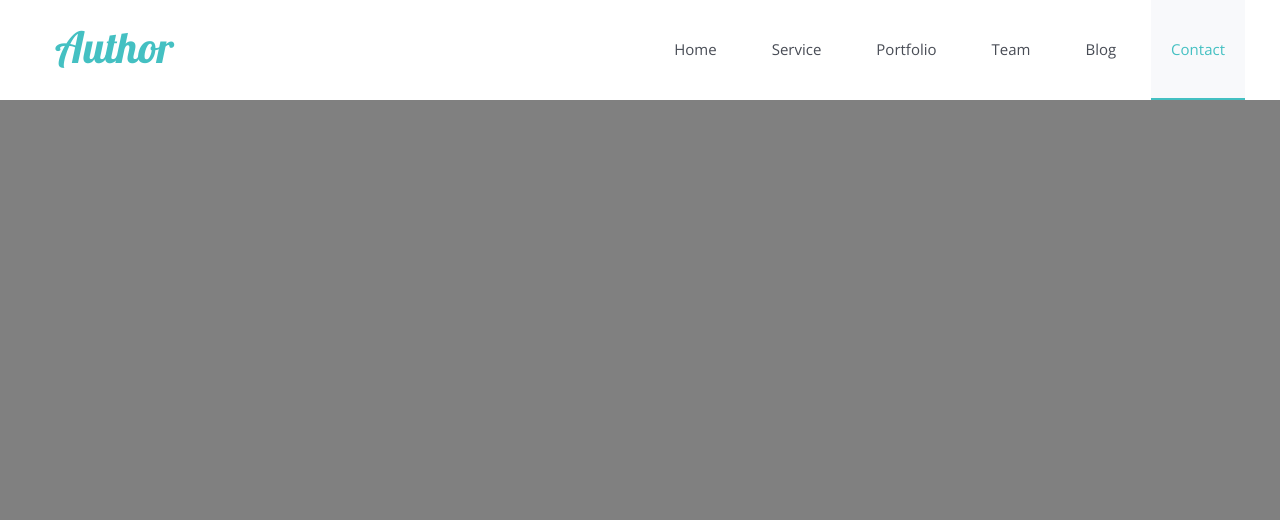
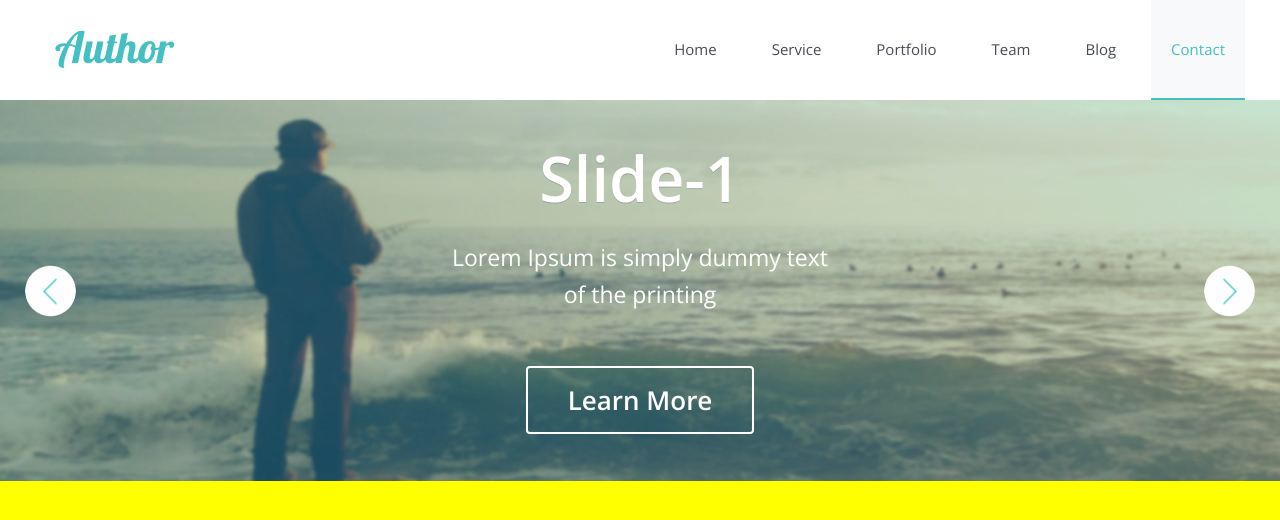
Before and after one commit to tsymbal-vitaly/AUTHORv2-template-, a website: page app/index.html in a window 1280 px wide. Shown: the top 520 px of the page. Drawn offline with nearby package versions, Linux system fonts and the light colour scheme; files whose address does not match are found by name.

Commit message:
Added block vision

```diff
--- a/app/index.html
+++ b/app/index.html
@@ -16,6 +16,7 @@
 <body>
     <!-- Start of code -->
     <div id="wrapper">
+        <div class="section nav" id="home"></div>
         <header class="header">
             <div class="container">
                 <a href="#home" id="logo" title="Author">Author</a>
@@ -34,7 +35,40 @@
                 </nav> <!-- /nav end -->
             </div> <!-- /.container end -->
         </header> <!-- /header end -->
-        <div class="vision section nav" id="home" style="background:grey"></div>
+        <div class="vision section nav" style="background:grey">
+            <div class="carousel">
+                <div class="slide-item">
+                    <div class="overlay"></div>
+                    <img src="img/img_carousel2.jpg" alt="slide-1">
+                    <div class="caption">
+                        <h1>Slide-1</h1>
+                        <p>Lorem Ipsum is simply dummy text <br>
+                        of the printing</p>
+                        <a href="#">Learn More</a>
+                    </div> <!-- /.caption end -->
+                </div>
+                <div class="slide-item">
+                    <div class="overlay"></div>
+                    <img src="img/img_carousel2.jpg" alt="slide-2">
+                    <div class="caption">
+                        <h1>Slide-2</h1>
+                        <p>Lorem Ipsum is simply dummy text <br>
+                        of the printing</p>
+                        <a href="#">Learn More</a>
+                    </div> <!-- /.caption end -->
+                </div>
+                <div class="slide-item">
+                    <div class="overlay"></div>
+                    <img src="img/img_carousel2.jpg" alt="slide-3">
+                    <div class="caption">
+                        <h1>Slide-3</h1>
+                        <p>Lorem Ipsum is simply dummy text <br>
+                        of the printing</p>
+                        <a href="#">Learn More</a>
+                    </div> <!-- /.caption end -->
+                </div>
+            </div>
+        </div>
         <div class="section section2 nav" style="background:yellow" id="service"></div>
         <div class="section section3 nav" style="background:green" id="portfolio"></div>
         <div class="section section4 nav" style="background:blue" id="team"></div>
--- a/app/js/common.js
+++ b/app/js/common.js
@@ -1,6 +1,7 @@
 jQuery(function() {
     initAnimationButton();
     initmobileMenu();
+    initCarousel();
 });
 
 //  Mobile menu button animation
@@ -57,7 +58,7 @@ jQuery(window).scroll(function () {
     })
 });
 
-$("nav").on("click", "a", function (event) {
+jQuery("nav").on("click", "a", function (event) {
     //  Exclude the standard browser response
     event.preventDefault();
 
@@ -72,3 +73,17 @@ $("nav").on("click", "a", function (event) {
         scrollTop: top
     }, 1000);
 });
+
+//  Carousel unit vision Slick.js
+function initCarousel() {
+    $('.carousel').slick({
+        autoplay: false,
+        autoplaySpeed: 3000,
+        fade: true,
+        pauseOnHover: true,
+        cssEase: 'linear',
+        arrows: true,
+        prevArrow:'<img class="arrow-left" src="img/left.png" alt="left">',
+        nextArrow:'<img class="arrow-right" src="img/right.png" alt="right">'
+    });
+}
--- a/app/sass/_header.scss
+++ b/app/sass/_header.scss
@@ -73,6 +73,7 @@
     position: fixed;
     width: 100%;
     transition: .5s;
+    z-index: 1000;
 }
 
 .headhesive--stick {
--- a/app/sass/_variables.scss
+++ b/app/sass/_variables.scss
@@ -26,7 +26,6 @@ $space: $base/4;
 .section3,
 .section4,
 .section5,
-.section6,
-.vision {
+.section6 {
     height: 1000px;
 }
--- a/app/sass/_vision.scss
+++ b/app/sass/_vision.scss
@@ -0,0 +1,108 @@
+//    vision start
+.vision {
+    @media screen and (max-width: $break_sm) {
+        padding-top: 54px;
+    }
+}
+
+.carousel {
+    position: relative;
+    .slick-arrow {
+        position: absolute;
+        top: 50%;
+        transform: translateY(-50%);
+        transition: .3s;
+        cursor: pointer;
+        border-radius: 50%;
+        z-index: 100;
+        &:hover,
+        &:active {
+            box-shadow: 0px 0px 15px 10px rgba(255, 255, 255, .75);
+        }
+        @media screen and (max-width: $break_sm) {
+            width: 35px;
+            height: auto;
+            top: 25%;
+        }
+    }
+    .arrow-left {
+        left: 25px;
+        @media screen and (max-width: $break_sm) {
+            left: 10px;
+        }
+    }
+    .arrow-right {
+        right: 25px;
+        @media screen and (max-width: $break_sm) {
+            right: 10px;
+        }
+    }
+    .slide-item {
+        position: relative;
+        outline: none;
+        .overlay {
+            background-color: rgba(68, 192, 194, .3);
+            height: 100%;
+            position: absolute;
+            width: 100%;
+            top: 0;
+            left: 0;
+        }
+        .caption {
+            position: absolute;
+            top: 50%;
+            left: 50%;
+            transform: translate(-50%, -50%);
+            text-align: center;
+            color: $white;
+            padding: 40px 0;
+            @media screen and (max-width: $break_sm) {
+                position: inherit;
+                top: 100%;
+                transform: translate(-50%, 0);
+            }
+            h1 {
+                text-shadow: 0.1px 1px 0 rgba($black, 0.16);
+                font-size: 63px;
+                font-weight: 600;
+                line-height: 24px;
+                margin: 0 0 49px;
+                @media screen and (max-width: $break_lg) {
+                    font-size: 50px;
+                    margin: 0 0 20px;
+                }
+            }
+            p {
+                font-size: 23px;
+                font-weight: 400;
+                line-height: 37px;
+                margin: 0 0 75px;
+                @media screen and (max-width: $break_lg) {
+                    font-size: 18px;
+                    margin: 0 0 30px;
+                }
+            }
+            a {
+                color: $white;
+                font-size: 26px;
+                font-weight: 600;
+                line-height: 24px;
+                text-decoration: none;
+                border: 2px solid $white;
+                border-radius: 4px;
+                padding: 14px 40px;
+                transition: .3s;
+                outline: none;
+                &:hover {
+                    box-shadow: 0px 0px 15px 10px rgba(255, 255, 255, .75);
+                }
+                @media screen and (max-width: $break_lg) {
+                    font-size: 20px;
+                    padding: 10px 30px;
+                }
+            }
+        }
+    }
+}
+
+//    vision end
--- a/app/sass/main.scss
+++ b/app/sass/main.scss
@@ -9,7 +9,7 @@ body {
     font-size: $main_font-size;
     line-height: $main_line-height;
     background-color: $white;
-    overflow-x: hidden;
+//    overflow-x: hidden;
 }
 
 .container {
@@ -17,3 +17,4 @@ body {
 }
 
 @import"header";
+@import"vision";
```
Also changed, not shown: app/css/main.css, app/img/img_carousel2.jpg (added), app/img/left.png (added), app/img/right.png (added).
